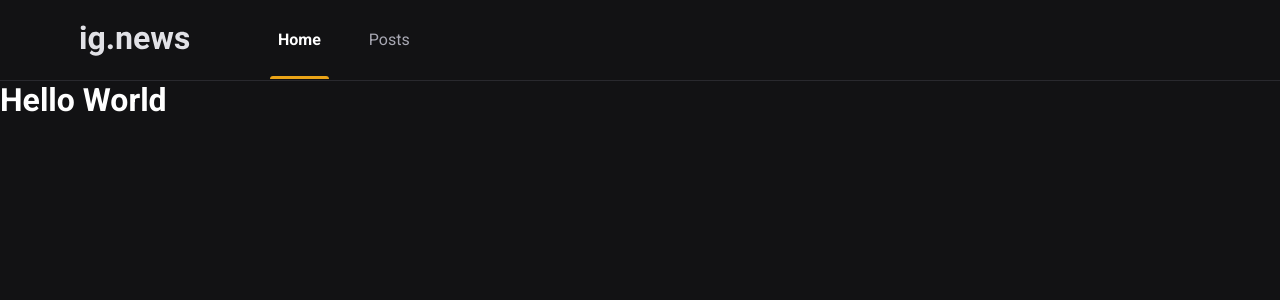
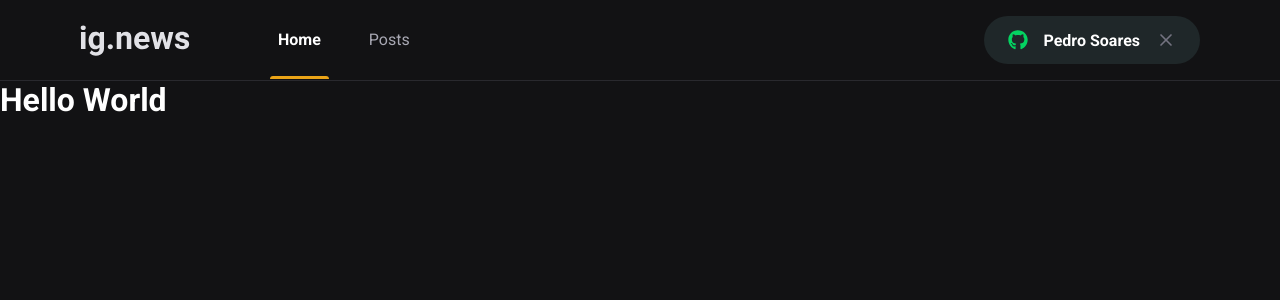
Before and after one commit to pedromtec/tech-news, a Next.js app: page / in a window 1280 px wide. Shown: the top 300 px of the page. Built offline with nearby package versions, Linux system fonts and the light colour scheme.

Commit message:
Create Sign in Button component

```diff
--- a/package.json
+++ b/package.json
@@ -11,6 +11,7 @@
     "next": "12.0.8",
     "react": "17.0.2",
     "react-dom": "17.0.2",
+    "react-icons": "^4.3.1",
     "sass": "^1.48.0"
   },
   "devDependencies": {
--- a/src/components/Header/index.tsx
+++ b/src/components/Header/index.tsx
@@ -1,5 +1,6 @@
 import styles from './styles.module.scss'
 import Image from 'next/image'
+import { SignInButton } from '../SignInButton'
 export function Header() {
   return (
     <header className={styles.headerContainer}>
@@ -9,6 +10,8 @@
           <a className={styles.active}>Home</a>
           <a>Posts</a>
         </nav>
+
+        <SignInButton />
       </div>
     </header>
   )
--- a/src/components/Header/styles.module.scss
+++ b/src/components/Header/styles.module.scss
@@ -47,4 +47,7 @@
       }
     }
   }
+  button {
+    margin-left: auto;
+  }
 }
--- /dev/null
+++ b/src/components/SignInButton/index.tsx
@@ -0,0 +1,21 @@
+import { FaGithub } from 'react-icons/fa'
+import { FiX } from 'react-icons/fi'
+import styles from './styles.module.scss'
+
+export function SignInButton() {
+
+    const isUserLoggedIn = true
+
+    return  isUserLoggedIn ? (
+        <button type="button" className={styles.signInButton}>
+            <FaGithub color="#04d361" />
+             Pedro Soares
+            <FiX color="737380" className={styles.closeIcon}/>
+        </button>
+        ): (
+            <button type="button" className={styles.signInButton}>
+            <FaGithub color="#eba417" />
+             Sing in with GitHub
+            </button>
+        )
+}
--- /dev/null
+++ b/src/components/SignInButton/styles.module.scss
@@ -0,0 +1,31 @@
+.signInButton {
+    height: 3rem;
+    border-radius: 3rem;
+    background: var(--gray-850);
+    border: 0;
+    padding: 0 1.5rem;
+    display: flex;
+    align-items: center;
+    justify-content: center;
+    color: var(--white);
+    font-weight: bold;
+    svg {
+        width: 20px;
+        height: 20px;
+    }
+
+    svg:first-child {
+        margin-right: 1rem;
+    }
+
+    transition: filter 0.2s;
+
+    &:hover {
+        filter: brightness(0.8);
+    }
+
+    svg.closeIcon {
+        margin-left: 1rem;
+    }
+
+}
--- a/src/styles/global.scss
+++ b/src/styles/global.scss
@@ -9,6 +9,7 @@
   --gray-100: #e1e1e6;
   --gray-300: #a8a8b3;
   --gray-800: #29292e;
+  --gray-850: #1f2729;
   --gray-900: #121214;
 
   --cyan-500: #61dafb;
```
Also changed, not shown: 1 other file (tests, documents, lock files or other folders).
